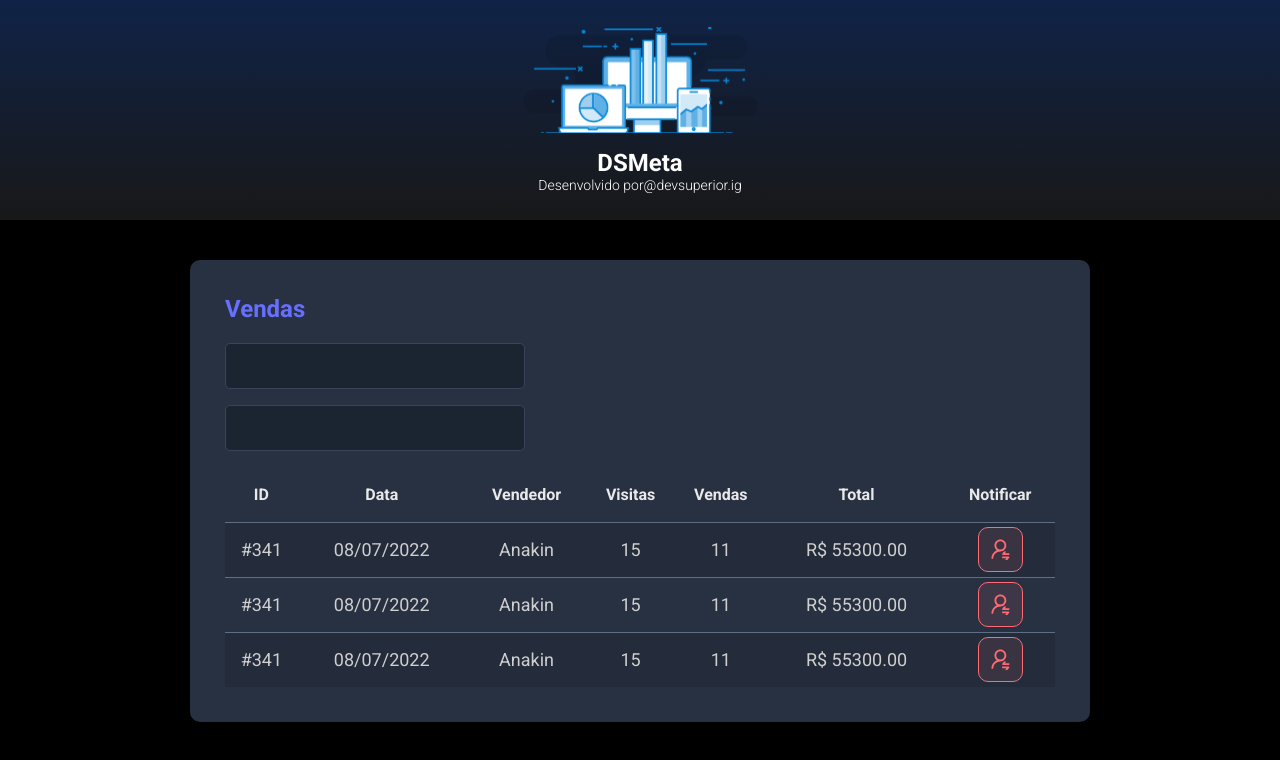
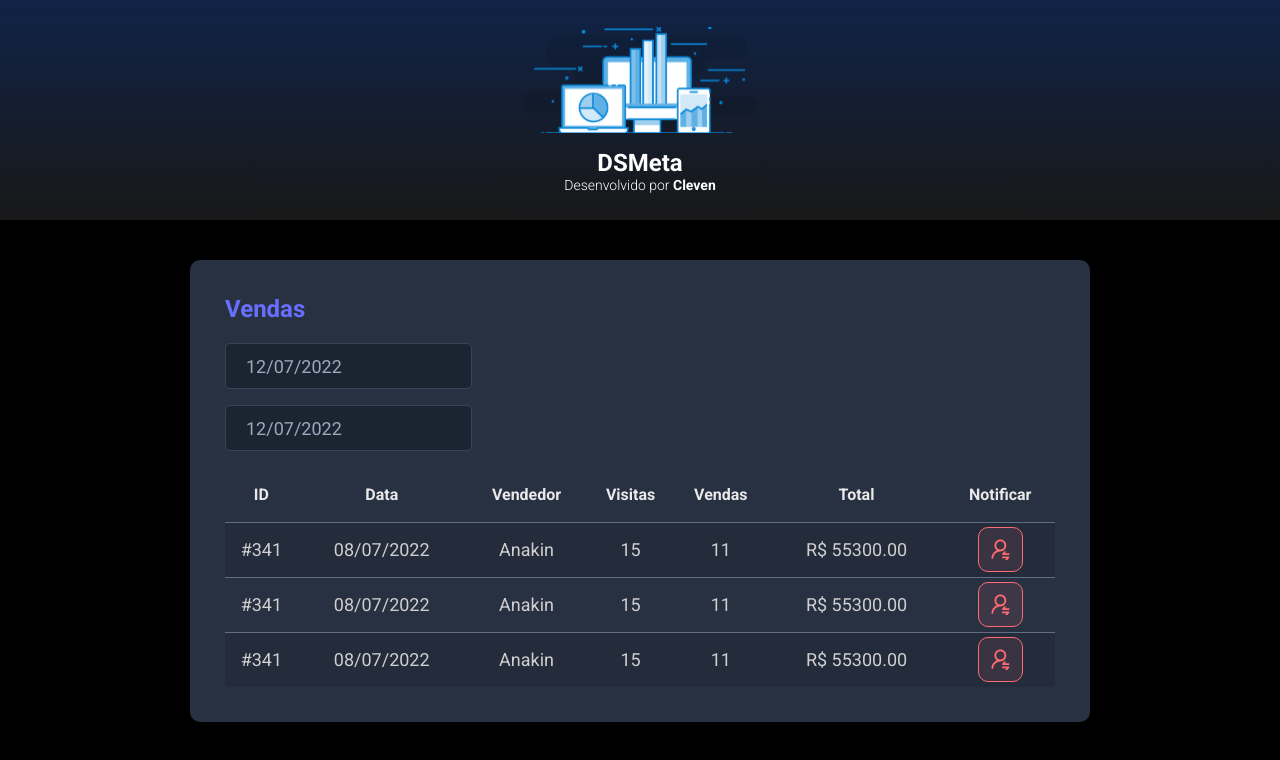
Before and after one commit to Cleven100/Semana-Spring-React, a React (Vite) app in the folder dsmeta/frontend/: page / in a window 1280 px wide. Shown: the top 760 px of the page. Built offline with nearby package versions, Linux system fonts and the light colour scheme.

Commit message:
Datepicker

```diff
--- a/dsmeta/frontend/package.json
+++ b/dsmeta/frontend/package.json
@@ -8,7 +8,9 @@
     "preview": "vite preview"
   },
   "dependencies": {
+    "@types/react-datepicker": "4.4.2",
     "react": "^18.0.0",
+    "react-datepicker": "4.8.0",
     "react-dom": "^18.0.0"
   },
   "devDependencies": {
--- a/dsmeta/frontend/src/components/Header/index.tsx
+++ b/dsmeta/frontend/src/components/Header/index.tsx
@@ -8,8 +8,7 @@
         <img src={logo} alt="DSMeta" />
         <h1>DSMeta</h1>
         <p>
-          Desenvolvido por
-          <a href="https://www.instagram.com/devsuperior.ig">@devsuperior.ig</a>
+          Desenvolvido por <strong>Cleven</strong>
         </p>
       </div>
     </header>
--- a/dsmeta/frontend/src/components/SalesCard/index.tsx
+++ b/dsmeta/frontend/src/components/SalesCard/index.tsx
@@ -1,4 +1,6 @@
-import NotificationButton from '../NotificationButton'
+import NotificationButton from '../NotificationButton';
+import DatePicker from 'react-datepicker';
+import "react-datepicker/dist/react-datepicker.css";
 import './styles.css'
 
 
@@ -8,10 +10,20 @@
     <h2 className="dsmeta-sales-title">Vendas</h2>
     <div>
       <div className="dsmeta-form-control-container">
-        <input className="dsmeta-form-control" type="text"/>
+      <DatePicker
+          selected={new Date()}
+          onChange={(date: Date) => {}}
+          className="dsmeta-form-control"
+          dateFormat="dd/MM/yyyy"
+          />
       </div>
       <div className="dsmeta-form-control-container">
-        <input className="dsmeta-form-control" type="text"/>
+      <DatePicker
+          selected={new Date()}
+          onChange={(date: Date) => {}}
+          className="dsmeta-form-control"
+          dateFormat="dd/MM/yyyy"
+          />
       </div>
     </div>
 
```
Also changed, not shown: 1 other file (tests, documents, lock files or other folders).
